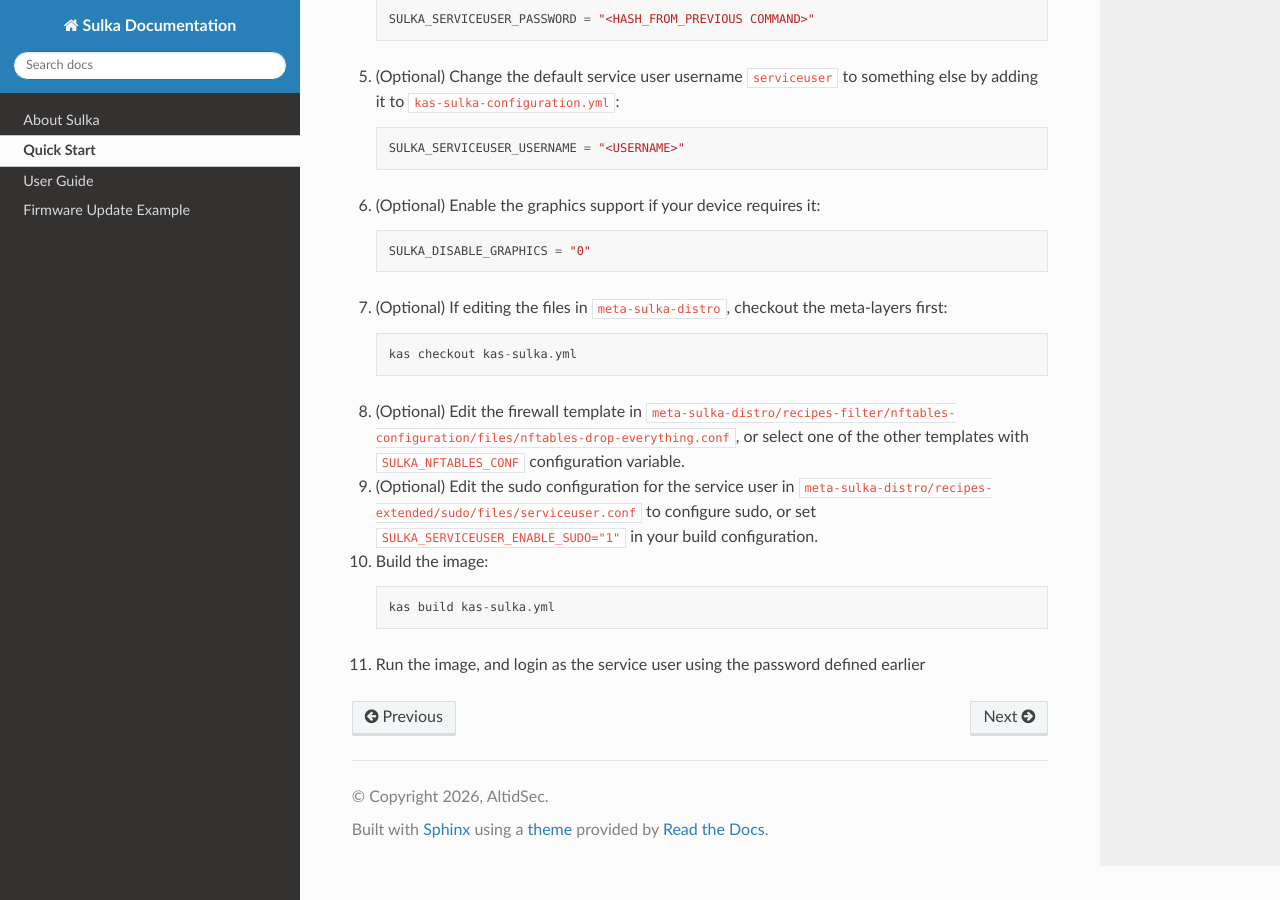
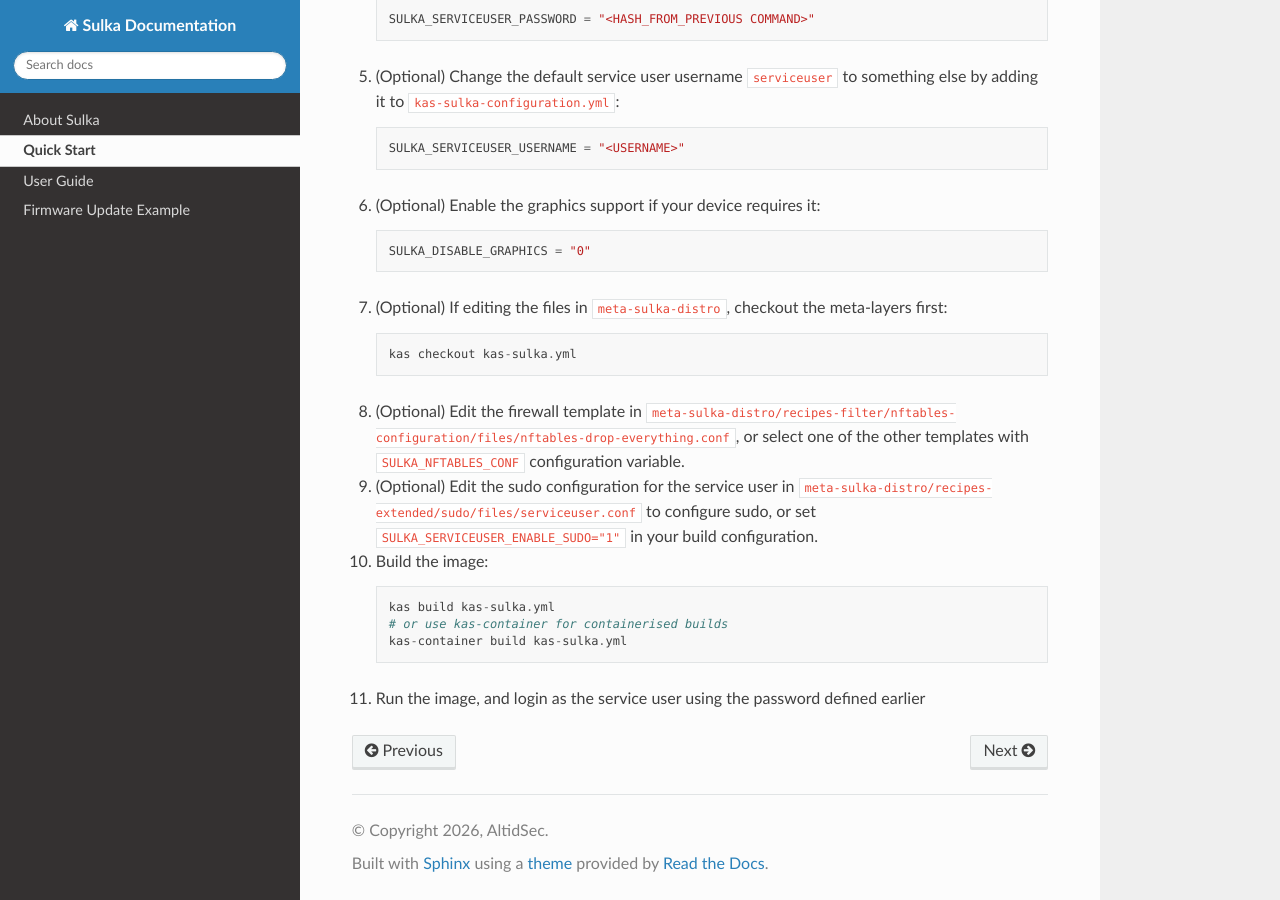
Before and after one commit to AltidSec/sulka-docs, a Sphinx documentation site: the page built from source/quick-start.rst, in a window 1280 px wide and 900 px high, scrolled down 766 px. Built offline with Sphinx 7.4.7 and the Read the Docs theme 3.1.0, drawn with Linux system fonts in a browser that asks for light colours.

Commit message:
quick-start: Add mention about kas-container
Kas-container builds should work, and they are quite often used, so add
a line to quick-start about it.

```diff
--- a/source/quick-start.rst
+++ b/source/quick-start.rst
@@ -61,5 +61,7 @@ Quick Start
    .. code-block::
 
      kas build kas-sulka.yml
+     # or use kas-container for containerised builds
+     kas-container build kas-sulka.yml
 
 #. Run the image, and login as the service user using the password defined earlier
```
